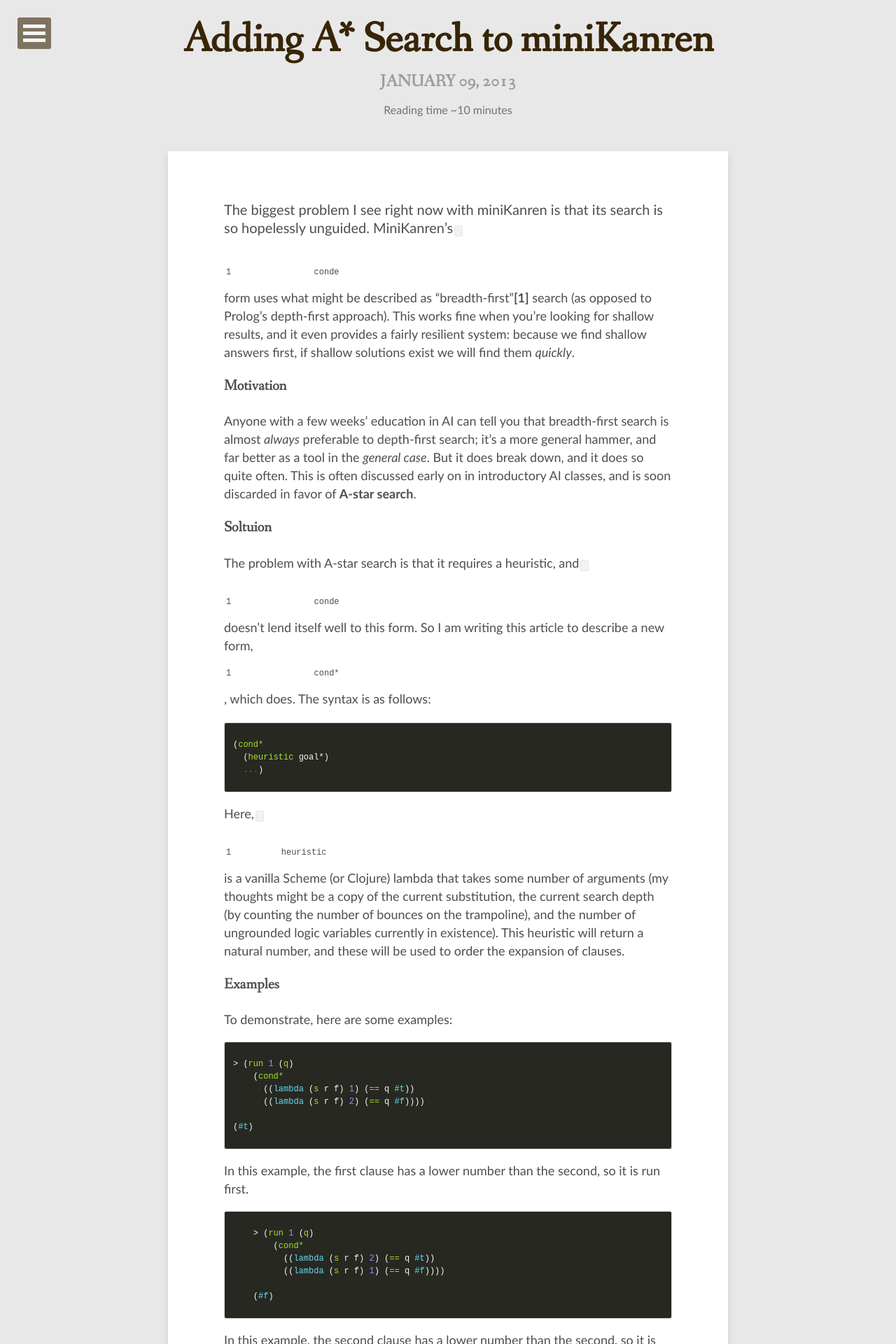
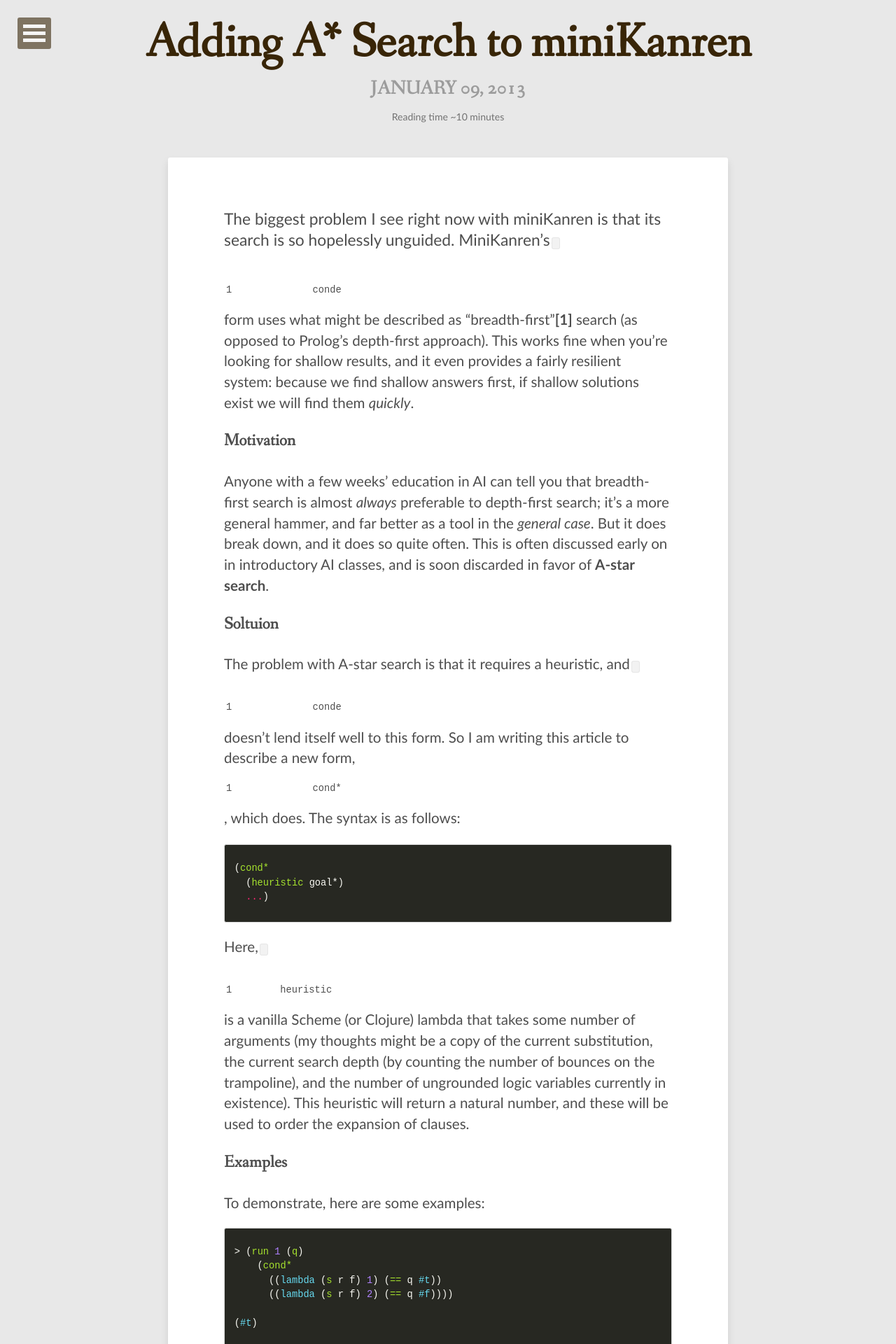
Before and after one commit to cgswords/cgswords.github.io, a Jekyll site: the page built from _posts/2013-01-09-cond-star.md, in a window 1280 px wide. Shown: the top 1920 px of the page at 70% size. Built offline with Jekyll 4.4.1, drawn with Linux system fonts in a browser that asks for light colours; nearby versions of some CDN libraries; some web fonts are replaced; comment, search, counter and statistics services are not loaded.

Commit message:
Update _variables.scss

```diff
--- a/_sass/_variables.scss
+++ b/_sass/_variables.scss
@@ -8,7 +8,7 @@ $caption-font: $base-font;
 $code-font: monospace;
 $alt-font: serif;
 
-$doc-font-size: 16;
+$doc-font-size: 14;
 $doc-line-height: 26;
 
 
```
